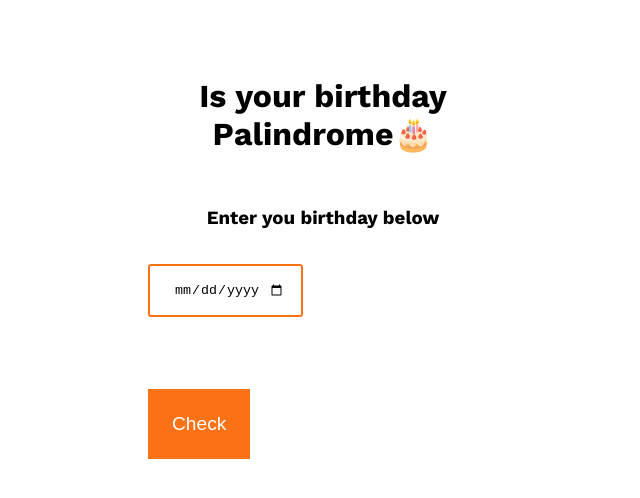
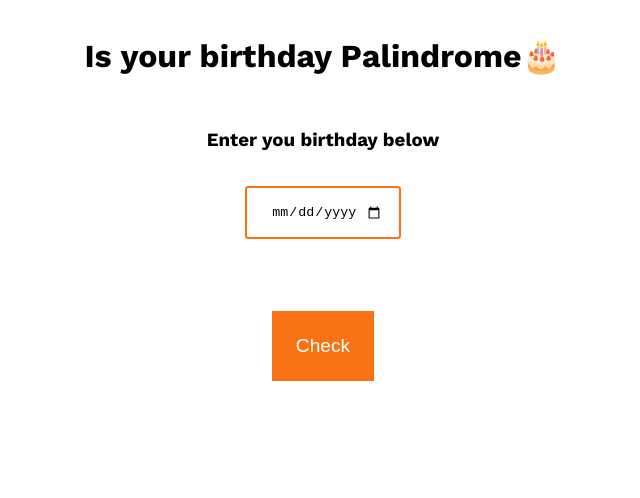
Before and after one commit to Nithin3008/Mark13, a plain HTML site: page index.html in a window 1280 px wide. Shown: the whole page, without its empty margins (317-957 px from the left). Drawn offline with nearby package versions, Linux system fonts and the light colour scheme.

Commit message:
Update style.css

```diff
--- a/style.css
+++ b/style.css
@@ -8,9 +8,11 @@ body {
 }
 
 .container {
-    margin: auto;
+    /* margin: auto;
     width: 350px;
     padding: 2rem;
+     */
+    text-align: center;
 }
 
 button {
```
